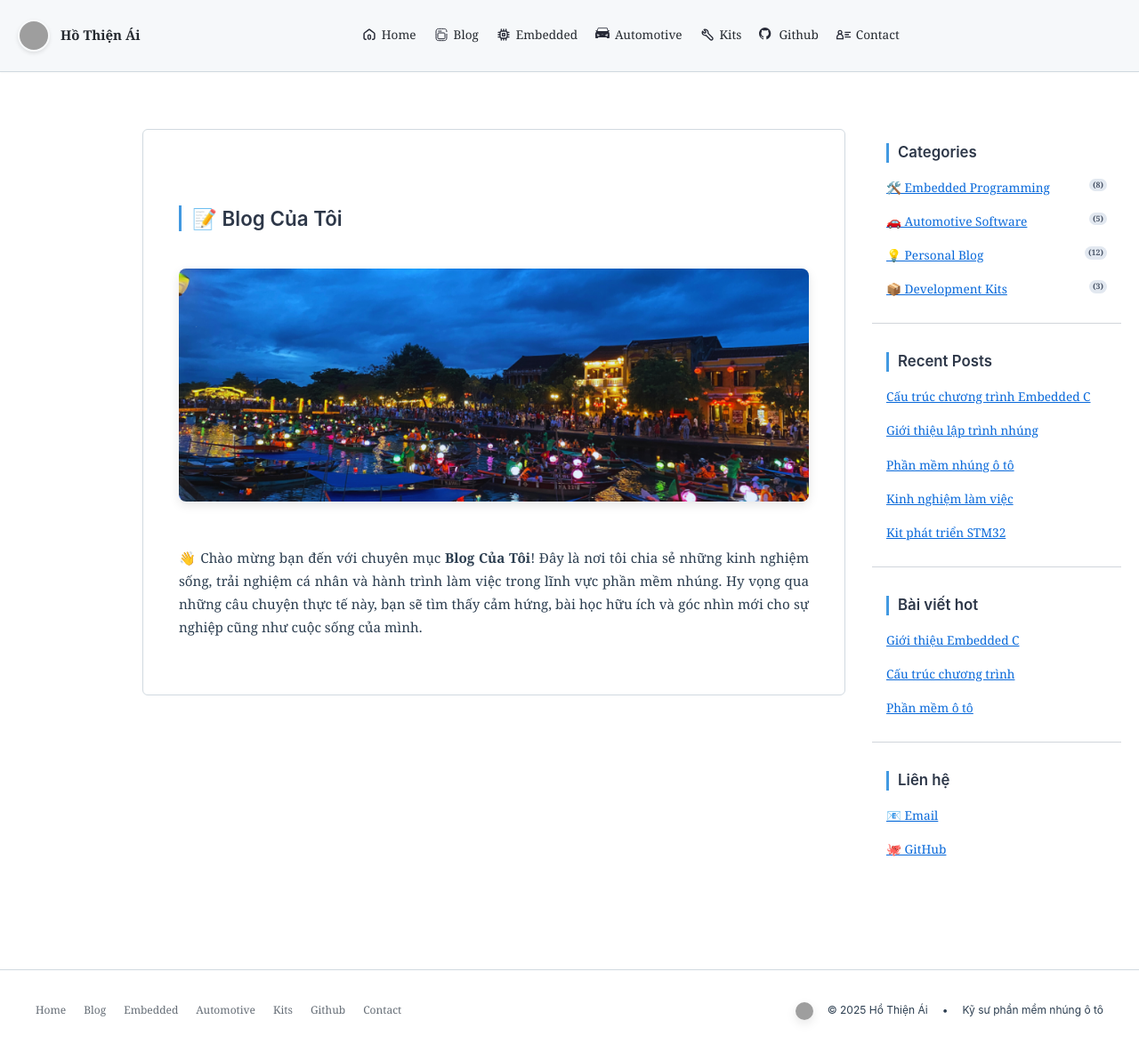
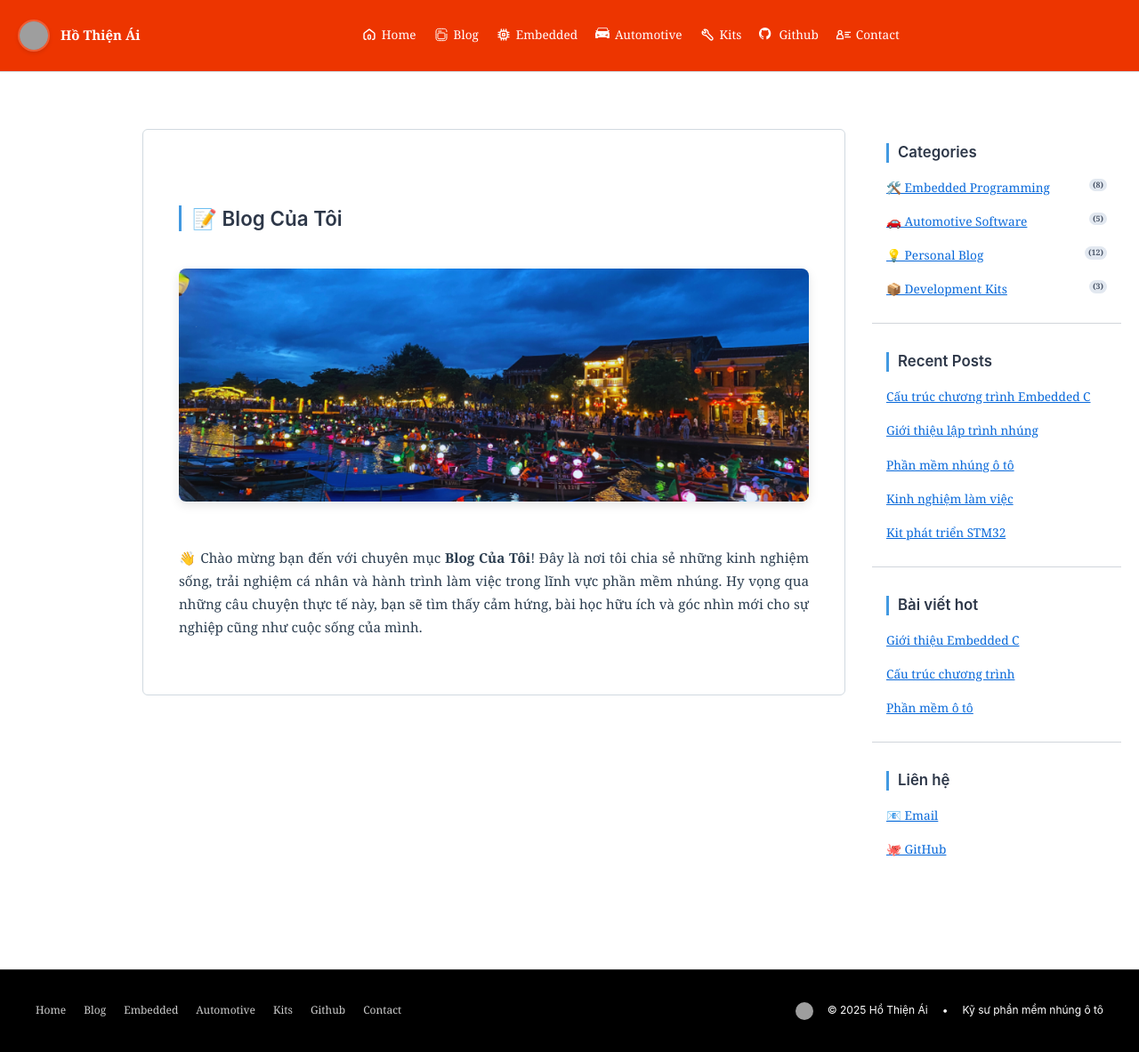
Before and after one commit to ai-ho/ai-ho.github.io, a Jekyll site: the page built from blog/index.md, in a window 1280 px wide. Shown: the whole page at 89% size. Built offline with Jekyll 4.4.1, drawn with Linux system fonts in a browser that asks for light colours; some web fonts are replaced; grey boxes are pictures that could not be loaded.

Commit message:
update header and footer bar

```diff
--- a/_layouts/default.html
+++ b/_layouts/default.html
@@ -249,14 +249,14 @@
             stroke: #24292f !important;
         }
 
-        /* Navigation link icon color matching */
+        /* Navigation link icon color matching - White icons */
         .navigation .nav-links img.nav-icon {
-            filter: brightness(0) saturate(100%) invert(15%) sepia(18%) saturate(662%) hue-rotate(190deg) brightness(95%) contrast(96%);
+            filter: brightness(0) saturate(100%) invert(100%);
         }
 
-        /* Icon color on hover - match navigation link hover color (#0969da) */
+        /* Icon color on hover - Keep white on hover */
         .navigation .nav-links a:hover .nav-icon {
-            filter: brightness(0) saturate(100%) invert(27%) sepia(97%) saturate(2319%) hue-rotate(209deg) brightness(95%) contrast(88%);
+            filter: brightness(0) saturate(100%) invert(100%);
         }
 
         /* Horizontal Rules */
@@ -325,7 +325,7 @@
 
         /* Navigation */
         .navigation {
-            background: #f6f8fa;
+            background: #ED3500;
             border-bottom: 1px solid #d1d9e0;
             padding: 2px 20px;
             margin: 0 0 24px 0;
@@ -379,7 +379,7 @@
             font-family: Charter, 'Bitstream Charter', 'Sitka Text', Cambria, serif;
             font-size: 15px;
             font-weight: 700;
-            color: #24292f;
+            color: #ffffff;
             text-shadow: none;
         }
 
@@ -396,7 +396,7 @@
 
         .navigation .nav-links a {
             font-family: Charter, 'Bitstream Charter', 'Sitka Text', Cambria, serif;
-            color: #24292f;
+            color: #ffffff;
             font-weight: 500;
             text-decoration: none;
             padding: 4px 8px;
@@ -410,11 +410,11 @@
         }
 
         .navigation .nav-links a:hover {
-            background-color: #f3f4f6;
+            background-color: rgba(255, 255, 255, 0.2);
             border-bottom: none;
-            color: #0969da;
+            color: #ffffff;
             transform: translateY(-1px);
-            box-shadow: 0 2px 4px rgba(0, 0, 0, 0.05);
+            box-shadow: 0 2px 4px rgba(0, 0, 0, 0.15);
         }
 
         /* Mobile Menu Button */
@@ -422,7 +422,7 @@
             display: none;
             background: none;
             border: none;
-            color: #24292f;
+            color: #ffffff;
             font-size: 18px;
             cursor: pointer;
             padding: 8px;
@@ -432,8 +432,8 @@
         }
 
         .mobile-menu-button:hover {
-            background-color: #f3f4f6;
-            color: #0969da;
+            background-color: rgba(255, 255, 255, 0.2);
+            color: #ffffff;
         }
 
         /* Navigation Mobile Responsive */
@@ -555,10 +555,10 @@
 
         /* Footer */
         .footer {
-            border-top: 1px solid #d1d9e0;
+            border-top: 1px solid #333333;
             padding: 16px 0;
             margin-top: 40px;
-            background: #ffffff;
+            background: #000000;
         }
 
         .footer-content {
@@ -569,7 +569,7 @@
             flex-wrap: wrap;
             justify-content: space-between;
             align-items: center;
-            color: #2c3e50;
+            color: #ffffff;
             font-size: 12px;
             font-family: -apple-system, BlinkMacSystemFont, "Segoe UI", Roboto, Helvetica, Arial, sans-serif;
         }
@@ -581,14 +581,14 @@
         }
 
         .footer-links a {
-            color: #656d76;
+            color: #cccccc;
             text-decoration: none;
             font-weight: 400;
             font-family: Charter, 'Bitstream Charter', 'Sitka Text', Cambria, serif;
         }
 
         .footer-links a:hover {
-            color: #24292f;
+            color: #ffffff;
             text-decoration: underline;
         }
 
```
Also changed, not shown: favicon.ico.
